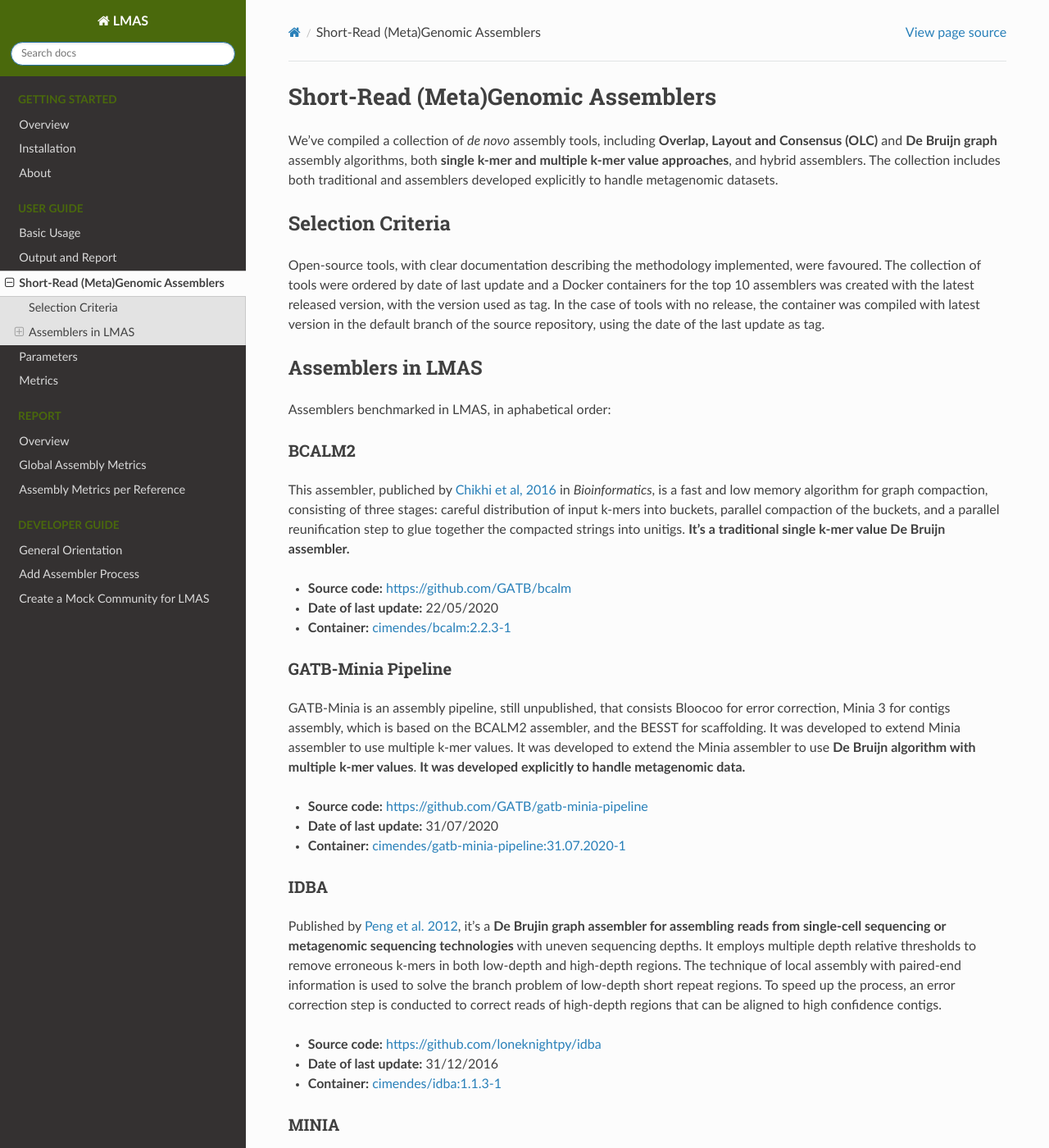
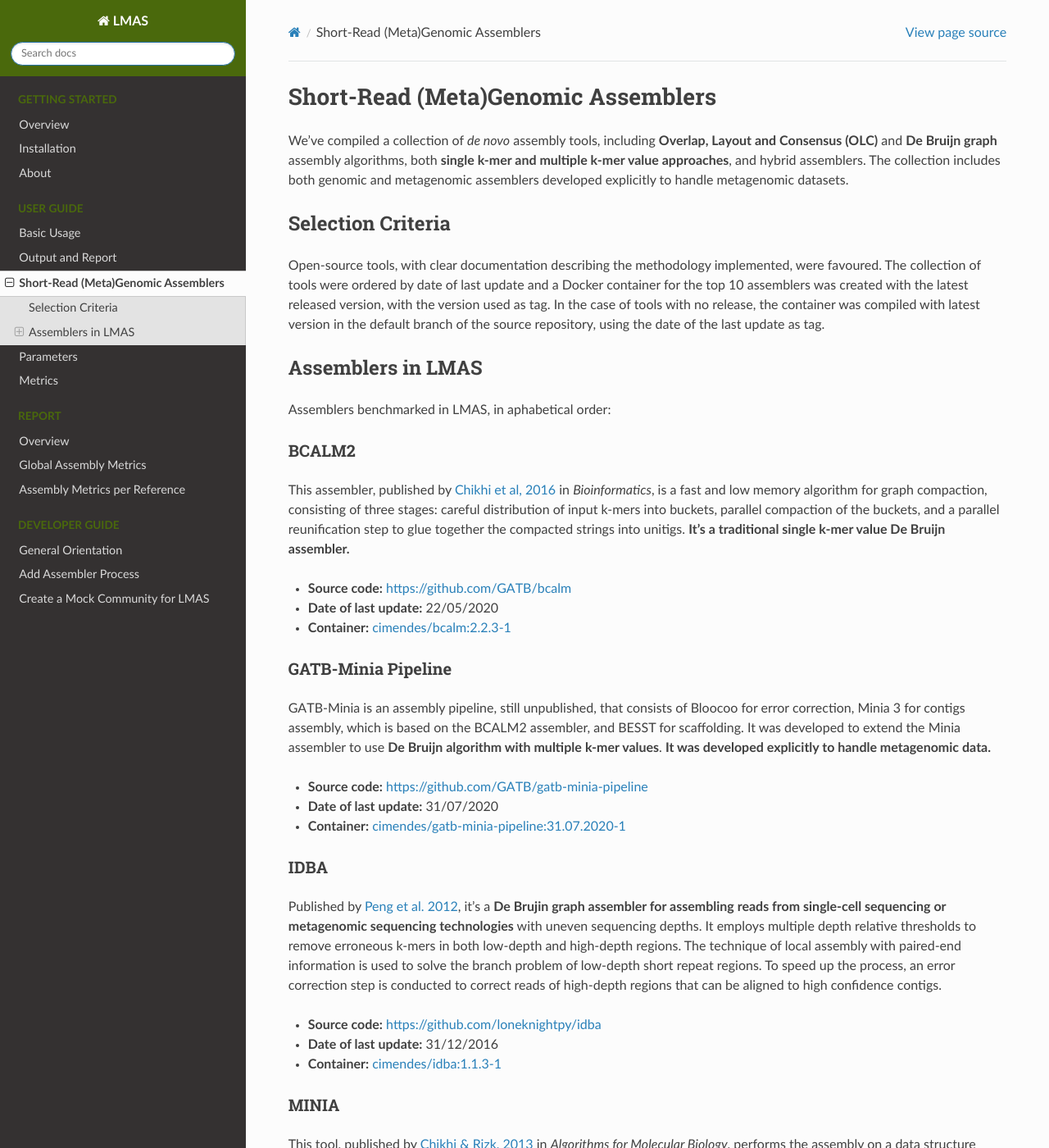
Before and after one commit to B-UMMI/LMAS, a Sphinx documentation site: the page built from docs/user/assemblers.rst, in a window 1280 px wide and 1400 px high. Shown: the whole window at 82% size. Built offline with Sphinx 7.4.7 and the Read the Docs theme 2.0.0, drawn with Linux system fonts in a browser that asks for light colours; some of the changed text lies outside the part shown.

Commit message:
Update assemblers.

```diff
--- a/docs/user/assemblers.rst
+++ b/docs/user/assemblers.rst
@@ -3,13 +3,13 @@
 
 We've compiled a collection of *de novo* assembly tools, including **Overlap, Layout and Consensus (OLC)**
 and **De Bruijn graph** assembly algorithms, both **single k-mer and multiple k-mer value approaches**, and hybrid assemblers.
-The collection includes both traditional and assemblers developed explicitly to handle metagenomic datasets.
+The collection includes both genomic and metagenomic assemblers developed explicitly to handle metagenomic datasets.
 
 Selection Criteria
 -------------------
 
 Open-source tools, with clear documentation describing the methodology implemented, were favoured.
-The collection of tools were ordered by date of last update and a Docker containers for the top 10 assemblers
+The collection of tools were ordered by date of last update and a Docker container for the top 10 assemblers
 was created with the latest released version, with the version used as tag.
 In the case of tools with no release, the container was compiled with latest version in the default branch of the
 source repository, using the date of the last update as tag.
@@ -22,7 +22,7 @@
 BCALM2
 ^^^^^^
 
-This assembler, publiched by `Chikhi et al, 2016 <https://academic.oup.com/bioinformatics/article/32/12/i201/2289008>`_ in
+This assembler, published by `Chikhi et al, 2016 <https://academic.oup.com/bioinformatics/article/32/12/i201/2289008>`_ in
 *Bioinformatics*, is a fast and low memory algorithm for graph compaction, consisting of three stages: careful distribution
 of input k-mers into buckets, parallel compaction of the buckets, and a parallel reunification step to glue together
 the compacted strings into unitigs. **It's a traditional single k-mer value De Bruijn assembler.**
@@ -34,10 +34,10 @@
 GATB-Minia Pipeline
 ^^^^^^^^^^^^^^^^^^^
 
-GATB-Minia is an assembly pipeline, still unpublished, that consists Bloocoo for error correction, Minia 3 for contigs
-assembly, which is based on the BCALM2 assembler, and the BESST for scaffolding. It was developed to extend Minia assembler
-to use multiple k-mer values. It was developed to extend the Minia assembler to use **De Bruijn algorithm with multiple**
-**k-mer values**. **It was developed explicitly to handle metagenomic data.**
+GATB-Minia is an assembly pipeline, still unpublished, that consists of Bloocoo for error correction, Minia 3 for contigs
+assembly, which is based on the BCALM2 assembler, and BESST for scaffolding.
+It was developed to extend the Minia assembler to use **De Bruijn algorithm with multiple** **k-mer values**.
+**It was developed explicitly to handle metagenomic data.**
 
 * **Source code:** https://github.com/GATB/gatb-minia-pipeline
 * **Date of last update:** 31/07/2020
@@ -74,8 +74,8 @@
 
 MEGAHIT, published by `Li et al. 2015 <https://academic.oup.com/bioinformatics/article/31/10/1674/177884>`_, is a
 *de novo* assembler for **assembling large and complex metagenomics data** in a time- and cost-efficient manner.
-It makes use of succinct **de Bruijn graph, with a a multiple k-mer size** strategy. In each iteration, MEGAHIT cleans
-potentially erroneous edges by removing tips, merging bubbles and removing low local coverage edges,specially
+It makes use of the succinct **de Bruijn graph, with a multiple k-mer size** strategy. In each iteration, MEGAHIT cleans
+potentially erroneous edges by removing tips, merging bubbles and removing low local coverage edges, specially
 useful for metagenomics which suffers from non-uniform sequencing depths.
 
 * **Source code:** https://github.com/voutcn/megahit
```
Also changed, not shown: other parts of docs/user/assemblers.rst (+1 -1 lines).
